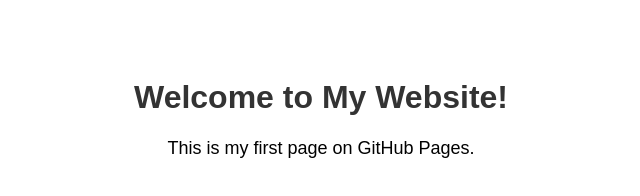
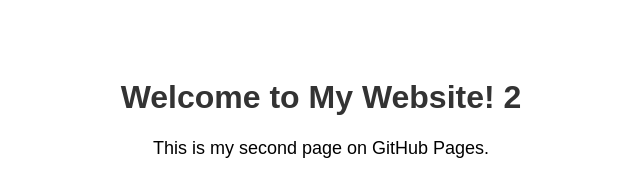
Before and after one commit to ManhThanhz/ManhThanhz.github.io, a plain HTML site: page index.html in a window 1280 px wide. Shown: the whole page, without its empty margins (319-959 px from the left). Drawn offline with Linux system fonts and the light colour scheme.

```diff
--- a/index.html
+++ b/index.html
@@ -11,7 +11,7 @@
     </style>
 </head>
 <body>
-    <h1>Welcome to My Website!</h1>
-    <p>This is my first page on GitHub Pages.</p>
+    <h1>Welcome to My Website! 2</h1>
+    <p>This is my second page on GitHub Pages.</p>
 </body>
 </html>
```
